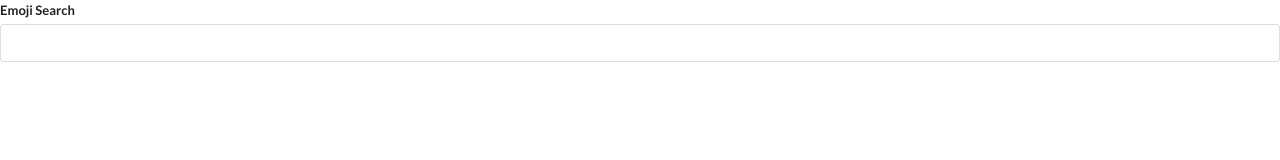
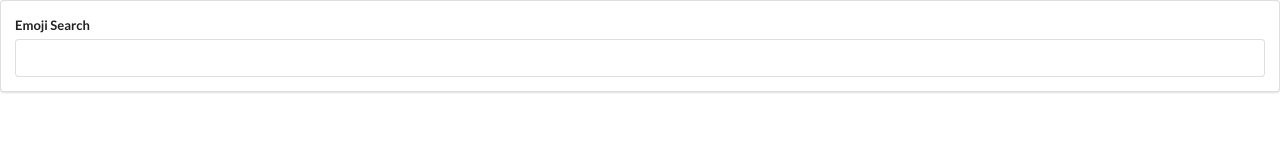
Before and after one commit to evansyeung/EmojiSearcher, a React (Create React App) app in the folder emoji_searcher/: page / in a window 1280 px wide. Shown: the top 160 px of the page. Built offline with nearby package versions, Linux system fonts and the light colour scheme.

Commit message:
App and SearchBar relationships

```diff
--- a/emoji_searcher/src/components/App.js
+++ b/emoji_searcher/src/components/App.js
@@ -2,8 +2,14 @@ import React from "react";
 import SearchBar from "./SearchBar";
 
 class App extends React.Component {
+  state = { searchTerm: "" };
+
+  onSearchTermSubmit = searchTerm => {
+    this.setState({ searchTerm });
+  };
+
   render() {
-    return <SearchBar />;
+    return <SearchBar onSearchTermSubmit={this.onSearchTermSubmit} />;
   }
 }
 
--- a/emoji_searcher/src/components/SearchBar.js
+++ b/emoji_searcher/src/components/SearchBar.js
@@ -3,13 +3,26 @@ import React from "react";
 class SearchBar extends React.Component {
   state = { searchTerm: "" };
 
+  onFormSubmit = e => {
+    e.preventDefault();
+    this.props.onSearchTermSubmit(this.state.searchTerm);
+  };
+
+  onInputSearchChange = e => {
+    this.setState({ searchTerm: e.target.value });
+  };
+
   render() {
     return (
-      <div>
-        <form className="ui form">
+      <div className="search-bar ui segment">
+        <form onSubmit={this.onFormSubmit} className="ui form">
           <div className="field">
             <label>Emoji Search</label>
-            <input type="text" />
+            <input
+              onChange={this.onInputSearchChange}
+              type="text"
+              value={this.state.searchTerm}
+            />
           </div>
         </form>
       </div>
```
